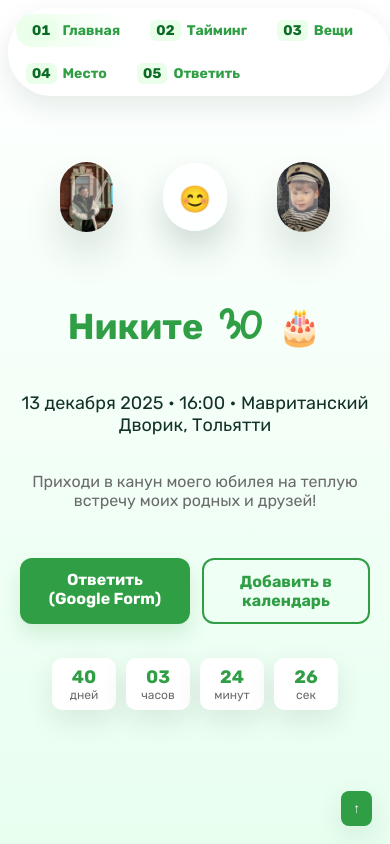
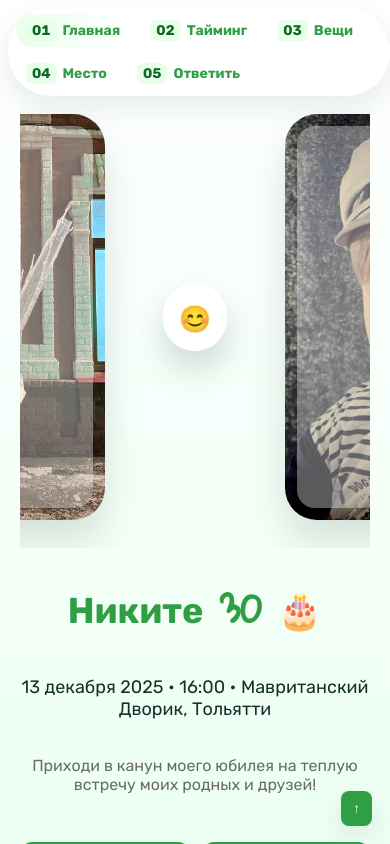
Before and after one commit to Nivanov129/birthday-invitation, a plain HTML site: page index.html in a window 390 px wide. Drawn offline with Linux system fonts and the light colour scheme.

Commit message:
Adjust mobile hero photo layout

```diff
--- a/css/styles.css
+++ b/css/styles.css
@@ -22,8 +22,8 @@ a{color:inherit}
 .small{font-size:14px;line-height:1.6;color:var(--muted)}
 .hero-slide{background:linear-gradient(180deg,#ffffff 0%, #e8fff0 100%);overflow:visible}
 .hero-content{display:flex;flex-direction:column;align-items:center;text-align:center;gap:18px}
-.hero-photos{position:relative;display:flex;align-items:center;justify-content:center;gap:clamp(24px,5vw,60px);margin-bottom:16px;width:min(100%,760px)}
-.hero-photo{background:#fff;border-radius:32px;box-shadow:0 22px 38px rgba(18,50,41,0.14);position:relative;overflow:hidden;transition:transform .4s ease, box-shadow .4s ease;flex:0 1 clamp(240px,32vw,360px);aspect-ratio:3/4;min-width:0}
+.hero-photos{position:relative;display:flex;align-items:center;justify-content:center;gap:clamp(24px,6vw,72px);margin-bottom:16px;width:min(100%,900px)}
+.hero-photo{background:#fff;border-radius:32px;box-shadow:0 22px 38px rgba(18,50,41,0.14);position:relative;overflow:hidden;transition:transform .4s ease, box-shadow .4s ease;flex:0 1 clamp(280px,36vw,440px);aspect-ratio:3/4;min-width:0}
 .hero-photo img{width:100%;height:100%;object-fit:cover;display:block}
 .hero-photo::after{content:"";position:absolute;inset:18px;border-radius:20px;background:rgba(255,255,255,0.35);mix-blend-mode:screen;pointer-events:none}
 .hero-photos:hover .hero-photo{box-shadow:0 26px 44px rgba(18,50,41,0.18);transform:translateY(-6px)}
@@ -65,7 +65,7 @@ a{color:inherit}
 .inview .reveal-child{opacity:1;transform:none;transition:opacity .5s ease .15s, transform .5s ease .15s}
 .photo-montage{position:absolute;inset:0;pointer-events:none;z-index:0}
 .slide > *:not(.photo-montage):not(.hero-illustration){position:relative;z-index:1}
-.photo-frame{position:absolute;width:210px;height:260px;background:#d1ede0;border:6px solid #fff;border-radius:22px;box-shadow:0 22px 38px rgba(18,50,41,0.12);background-size:cover;background-position:center;transition:transform .6s ease;transform:rotate(var(--tilt,0deg))}
+.photo-frame{position:absolute;width:240px;height:300px;background:#d1ede0;border:6px solid #fff;border-radius:22px;box-shadow:0 22px 38px rgba(18,50,41,0.12);background-size:cover;background-position:center;transition:transform .6s ease;transform:rotate(var(--tilt,0deg))}
 .photo-frame::after{content:"";position:absolute;inset:16px;border-radius:14px;background:rgba(255,255,255,0.18);mix-blend-mode:screen;opacity:0.6}
 .hero-frame-1{top:16%;left:36%;background-image:url('../assets/placeholders/photo3.jpg')}
 .hero-frame-2{bottom:50%;right:26%;background-image:url('../assets/placeholders/photo.jpg')}
@@ -90,9 +90,10 @@ a{color:inherit}
 .rsvp-frame-2{--tilt:11deg}
 @media (max-width:900px){
   .grid{grid-template-columns:repeat(2,1fr)}
-  .hero-photo{flex:0 1 clamp(260px,36vw,380px)}
+  .hero-photo{flex:0 1 clamp(300px,44vw,460px)}
+  .hero-photos{width:min(100%,840px)}
+  .photo-frame{width:200px;height:250px}
   .big{font-size:36px}
-  .photo-frame{width:160px;height:200px}
 
 }
 @media (max-width:600px){
@@ -101,9 +102,29 @@ a{color:inherit}
   .two-col{flex-direction:column;align-items:flex-start}
   .timeline-item{flex-direction:column;align-items:flex-start}
   .timeline-item .time{min-width:0}
-  .hero-photos{gap:10px}
-  .hero-photo{flex:1 1 42%}
-  .hero-love{font-size:26px;padding:8px 16px;white-space:nowrap}
+  .hero-photos{
+    gap:18px;
+    flex-direction:row;
+    align-items:stretch;
+    width:100%;
+    overflow-x:auto;
+    padding:6px 4px 12px;
+    margin:0 -12px;
+    scroll-snap-type:x mandatory;
+    -webkit-overflow-scrolling:touch;
+  }
+  .hero-photo{
+    flex:0 0 78vw;
+    max-width:none;
+    scroll-snap-align:center;
+  }
+  .hero-love{
+    font-size:26px;
+    padding:8px 16px;
+    white-space:nowrap;
+    align-self:center;
+    flex:0 0 auto;
+  }
   .hero-heart{font-size:26px}
   .hero-photo::after{inset:12px;border-radius:18px}
   .photo-montage{display:none}
--- a/js/script.js
+++ b/js/script.js
@@ -51,6 +51,23 @@ const RSVP = "https://docs.google.com/forms/d/e/1FAIpQLSd0wdBUpz-jen53QYkazvADCk
 document.getElementById('rsvpTop').href = RSVP;
 document.getElementById('rsvpMain').href = RSVP;
 
+// Calendar button behaviour
+const calendarBtn = document.getElementById('addToCalendar');
+if(calendarBtn){
+  const googleCalendarLink = "https://calendar.google.com/calendar/render?action=TEMPLATE&text=%D0%94%D0%B5%D0%BD%D1%8C+%D1%80%D0%BE%D0%B6%D0%B4%D0%B5%D0%BD%D0%B8%D1%8F+%D0%9D%D0%B8%D0%BA%D0%B8%D1%82%D1%8B&details=%D0%A2%D1%91%D0%BF%D0%BB%D0%B0%D1%8F+%D0%B2%D1%81%D1%82%D1%80%D0%B5%D1%87%D0%B0+%D0%B4%D1%80%D1%83%D0%B7%D0%B5%D0%B9+%D0%B8+%D1%80%D0%BE%D0%B4%D0%BD%D1%8B%D1%85.&location=%D0%9C%D0%B0%D0%B2%D1%80%D0%B8%D1%82%D0%B0%D0%BD%D1%81%D0%BA%D0%B8%D0%B9+%D0%94%D0%B2%D0%BE%D1%80%D0%B8%D0%BA%2C+%D0%A2%D0%BE%D0%BB%D1%8C%D1%8F%D1%82%D1%82%D0%B8&dates=20251213T160000/20251213T200000&ctz=Europe%2FSamara";
+  const appleCalendarLink = new URL('assets/calendar/nikita-30-birthday.ics', window.location.href).toString();
+  const appleDevicePattern = /(iPad|iPhone|iPod|Macintosh)/i;
+  if(appleDevicePattern.test(navigator.userAgent || "")){
+    calendarBtn.href = appleCalendarLink;
+    calendarBtn.removeAttribute('target');
+    calendarBtn.rel = 'noopener';
+  } else {
+    calendarBtn.href = googleCalendarLink;
+    calendarBtn.target = '_blank';
+    calendarBtn.rel = 'noopener';
+  }
+}
+
 // Wishlist link (замени на ссылку списка желаний)
 const wishlistBtn = document.getElementById('wishlistBtn');
 
```
Also changed, not shown: 1 other file.
